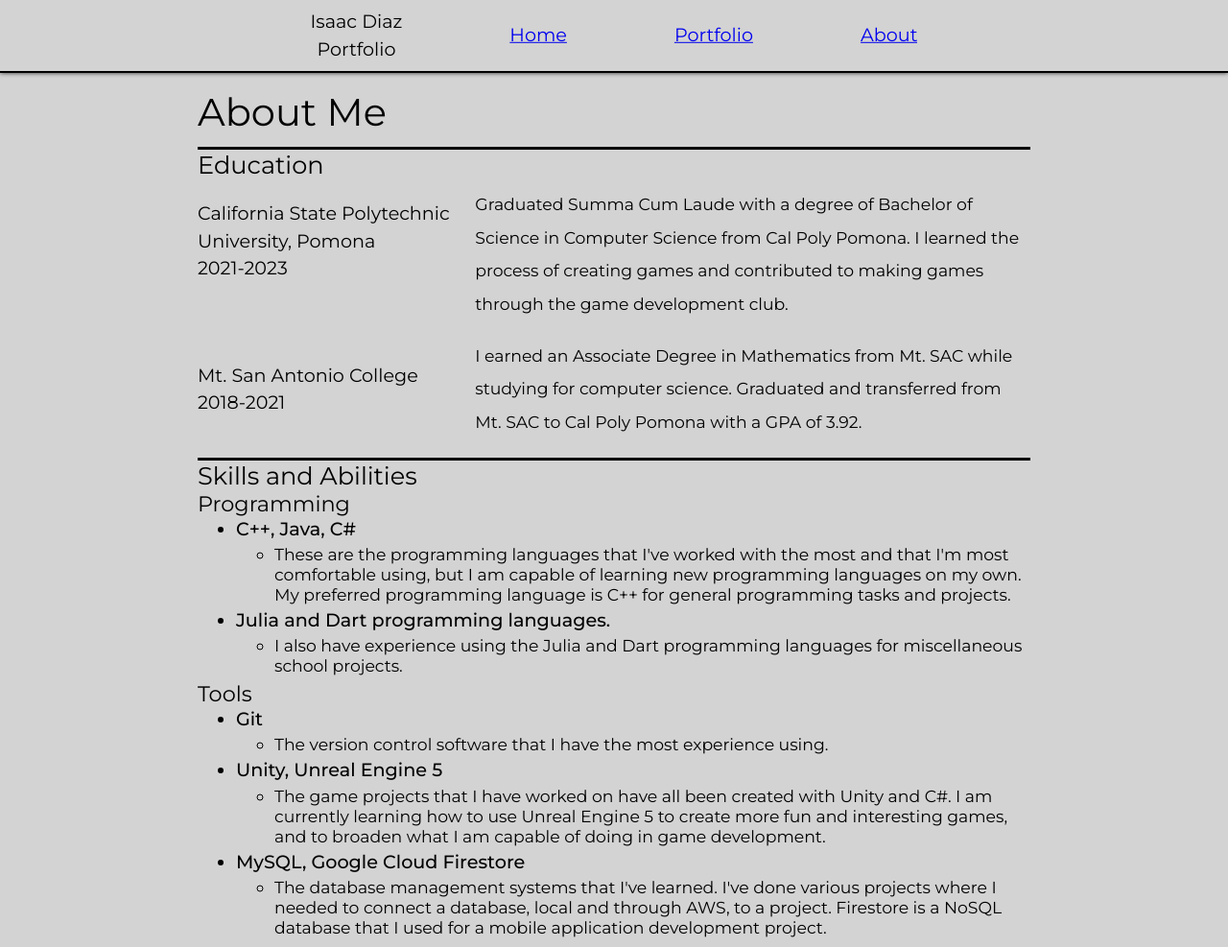
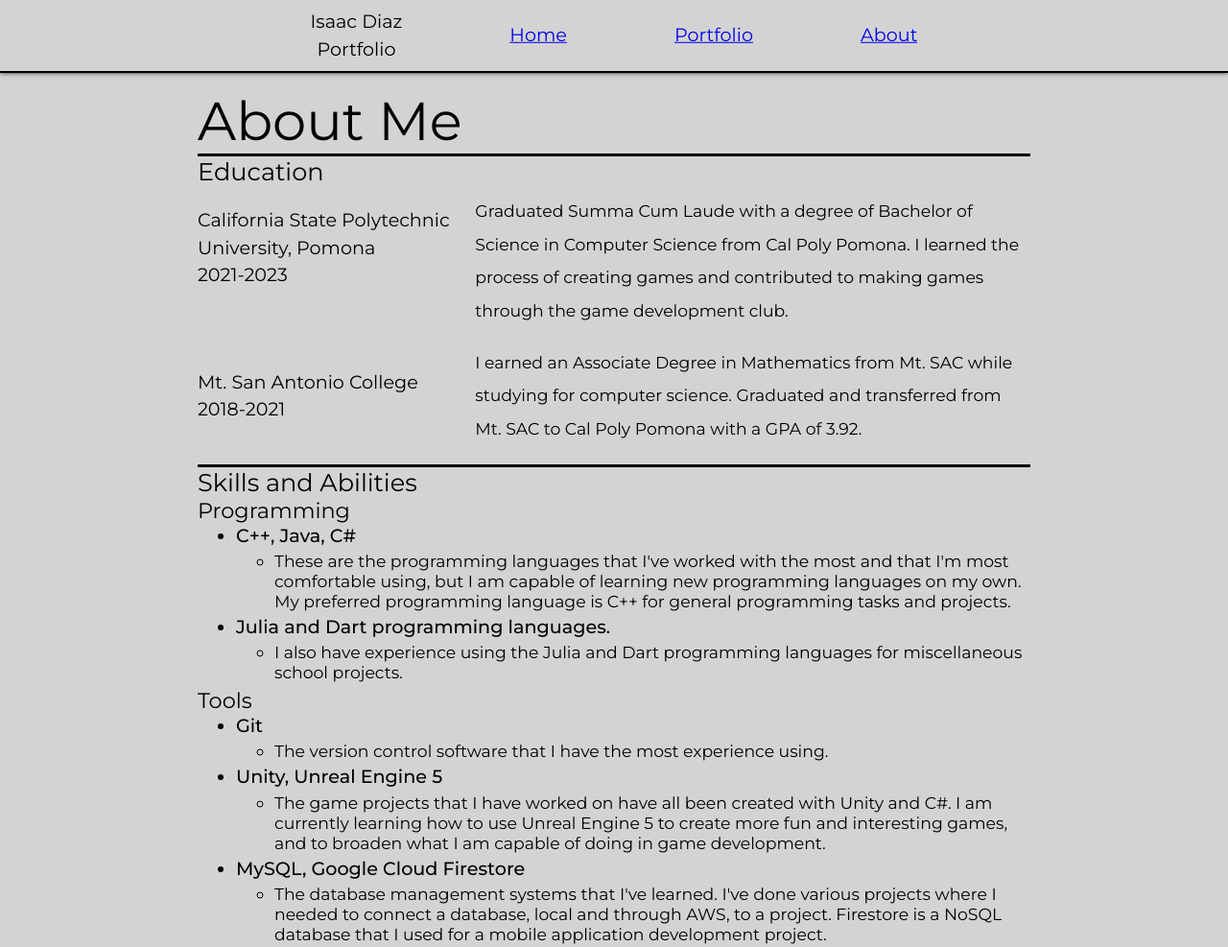
Before and after one commit to Isaac1113/Isaac1113.github.io, a plain HTML site: page about.html in a window 1280 px wide. Shown: the top 987 px of the page at 96% size. Drawn offline with Linux system fonts and the light colour scheme; a web font is replaced by a local one.

Commit message:
adjust h1 for large displays

```diff
--- a/css/aboutStyles.css
+++ b/css/aboutStyles.css
@@ -17,7 +17,7 @@ main {
     h1 {
         margin: 0;
         padding: 0;
-        padding-bottom: 0.3em;
+        padding-bottom: 0.2em;
         font-weight: normal;
         font-size: 2.5rem;
     }
@@ -98,6 +98,13 @@ main {
 
 /* Styling for desktop/larger displays when there is a display width of at least 850 pixels */
 @media(min-width: 850px) {
+    main {
+        h1 {
+            font-size: 3.5rem;
+            padding: 0;
+        }
+    }
+
     .education-section {
         display: grid;
         grid-template-columns: 1fr 2fr;
```
